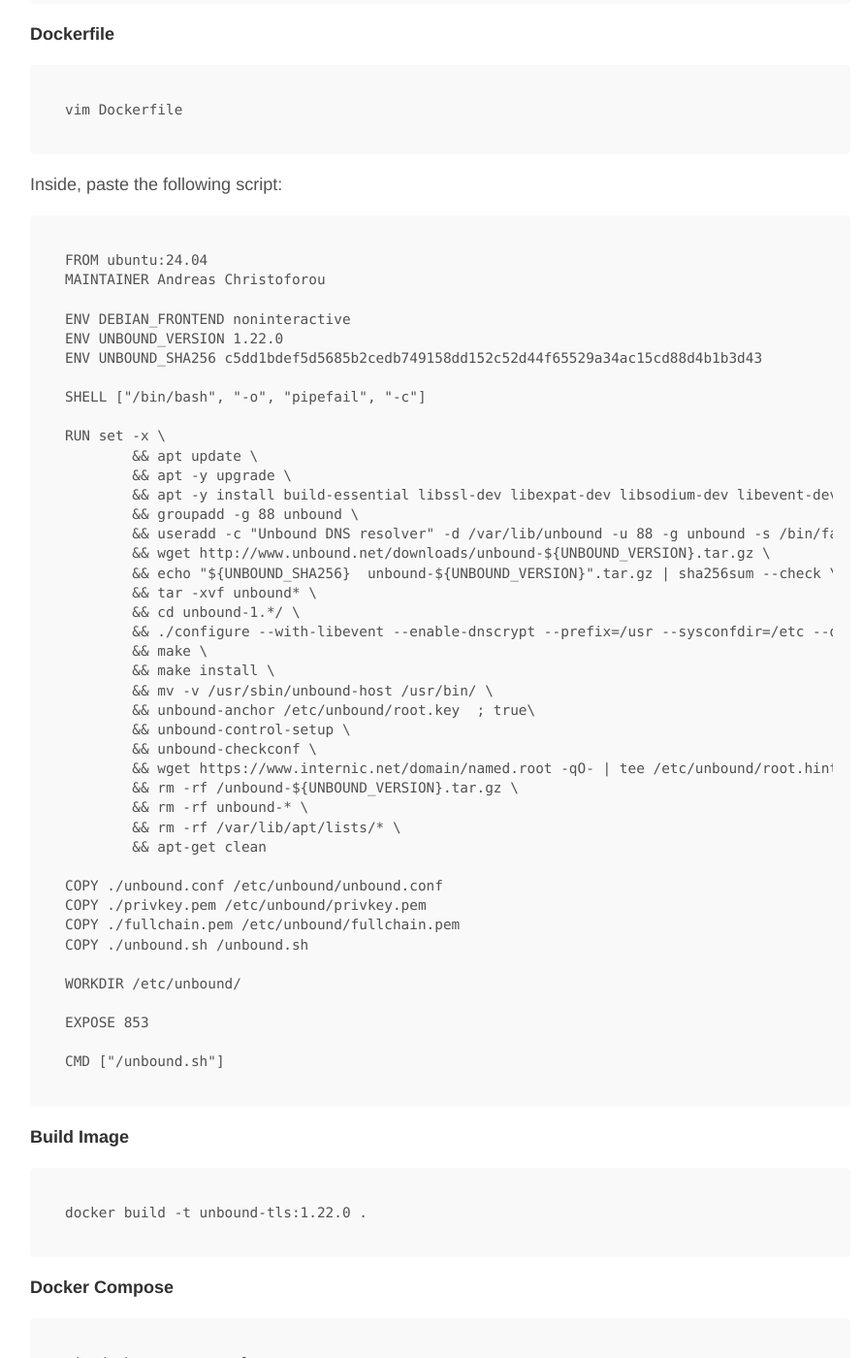
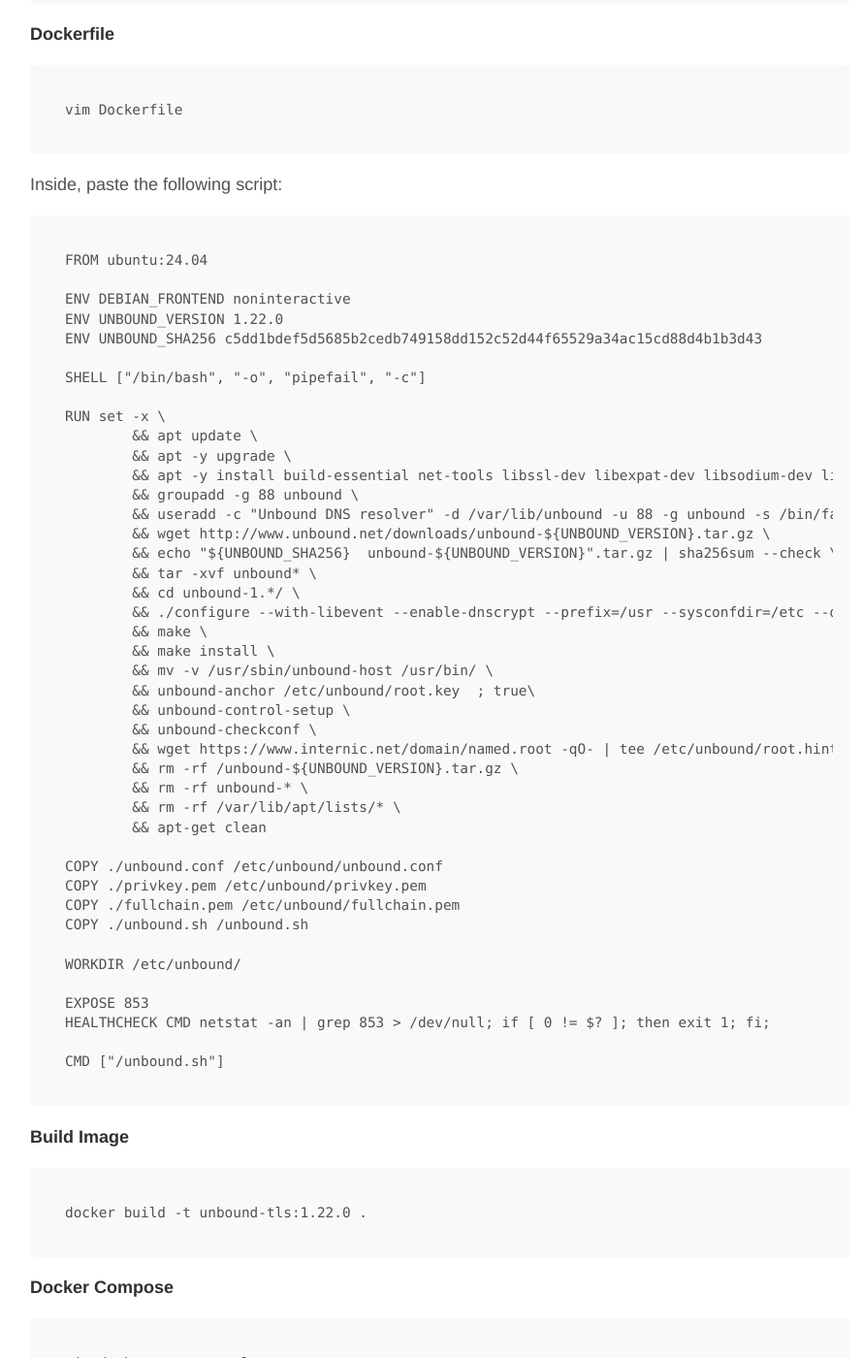
Before and after one commit to ChAndreas/chandreas.github.io, a Jekyll site: the page built from _posts/2019-01-29-unbound-privdns.md, in a window 1280 px wide and 1400 px high, scrolled down 3014 px. Shown: the whole window at 97% size, without its empty margins (186-1076 px from the left). Built offline with Jekyll 4.4.1, drawn with Linux system fonts in a browser that asks for light colours; some of the changed text lies outside the part shown.

Commit message:
Update 2019-01-29-unbound-privdns.md

````diff
--- a/_posts/2019-01-29-unbound-privdns.md
+++ b/_posts/2019-01-29-unbound-privdns.md
@@ -141,7 +141,6 @@
 
 ```
 FROM ubuntu:24.04
-MAINTAINER Andreas Christoforou
 
 ENV DEBIAN_FRONTEND noninteractive
 ENV UNBOUND_VERSION 1.22.0
@@ -152,7 +151,7 @@
 RUN set -x \
 	&& apt update \
 	&& apt -y upgrade \
-	&& apt -y install build-essential libssl-dev libexpat-dev libsodium-dev libevent-dev openssl wget  knot-dnsutils \
+	&& apt -y install build-essential net-tools libssl-dev libexpat-dev libsodium-dev libevent-dev openssl wget knot-dnsutils \
 	&& groupadd -g 88 unbound \
 	&& useradd -c "Unbound DNS resolver" -d /var/lib/unbound -u 88 -g unbound -s /bin/false unbound \
 	&& wget http://www.unbound.net/downloads/unbound-${UNBOUND_VERSION}.tar.gz \
@@ -180,6 +179,7 @@
 WORKDIR /etc/unbound/
 
 EXPOSE 853
+HEALTHCHECK CMD netstat -an | grep 853 > /dev/null; if [ 0 != $? ]; then exit 1; fi;
 
 CMD ["/unbound.sh"]
 ```
@@ -204,6 +204,8 @@
     restart: always
     ports:
       - "853:853"
+  healthcheck:
+    test: "netstat -an | grep 853 > /dev/null; if [ 0 != $? ]; then exit 1; fi;"
 ```
 
 **Run image**
````
